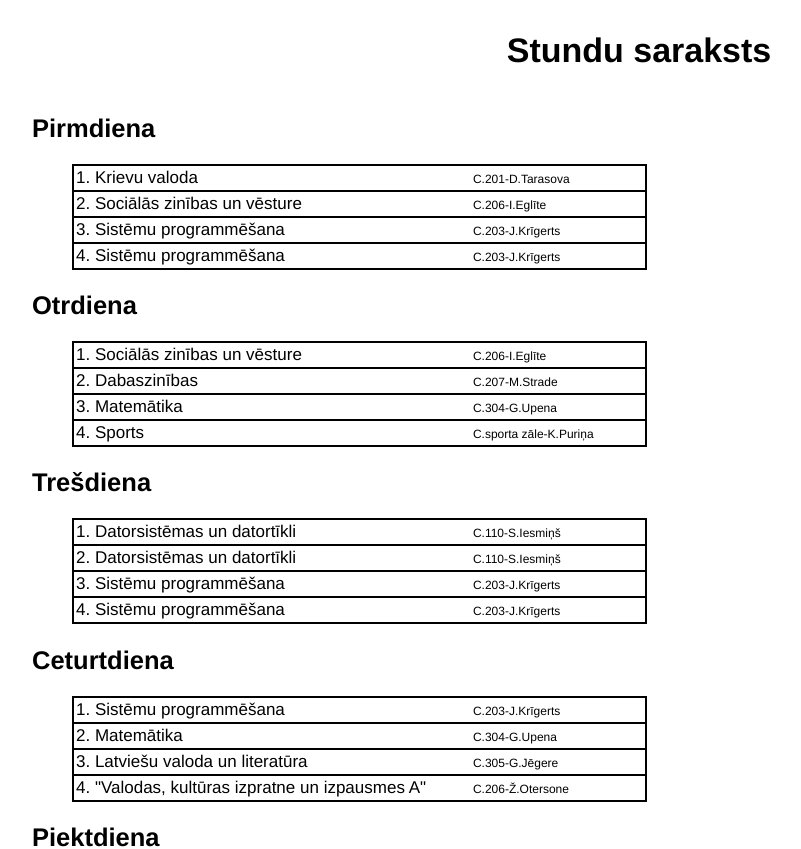
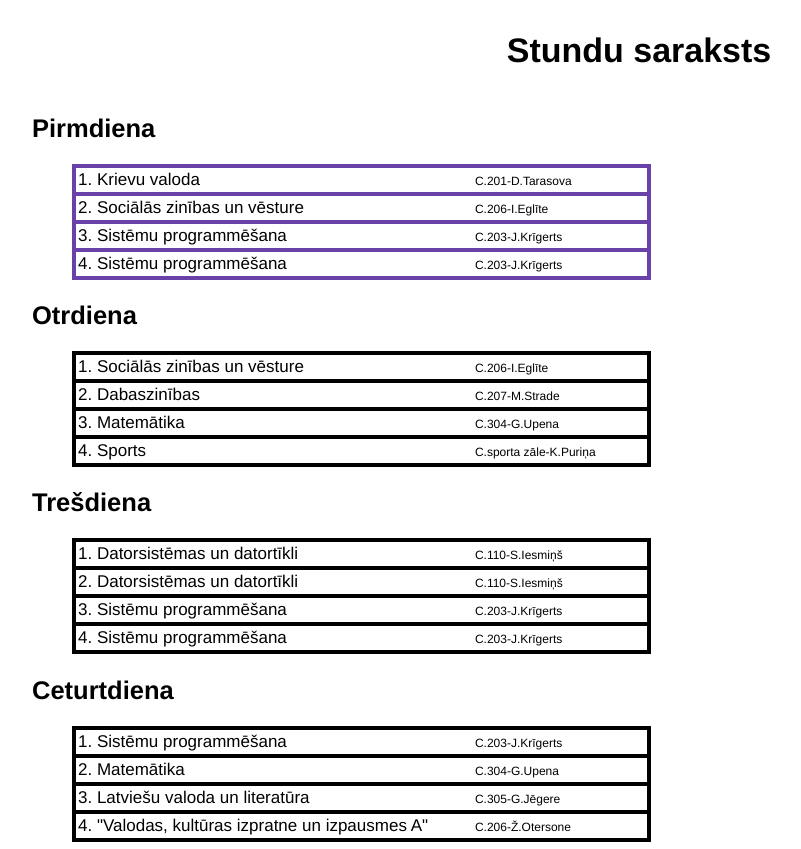
Before and after one commit to Chee3se/stundu-saraksts-IPa22, a React (Create React App) app: page / in a window 1280 px wide. Shown: the top 849 px of the page, without its empty margins (26-827 px from the left). Built offline with nearby package versions, Linux system fonts and the light colour scheme.

Commit message:
dates (i dont get any)

```diff
--- a/package.json
+++ b/package.json
@@ -8,7 +8,7 @@
     "@testing-library/user-event": "^13.5.0",
     "react": "^18.2.0",
     "react-dom": "^18.2.0",
-    "react-scripts": "5.0.1",
+    "react-scripts": "^5.0.1",
     "web-vitals": "^2.1.4"
   },
   "scripts": {
--- a/src/App.css
+++ b/src/App.css
@@ -20,13 +20,13 @@ ul {
 }
 li {
   padding: 2px;
-  border: 2px solid black;
+  border: 4px solid black;
   border-bottom: none;
   list-style: none;
   width: 100%;
 }
 li:last-child {
-  border: 2px solid;
+  border: 4px solid;
 }
 .kab {
   display: inline-block;
@@ -39,3 +39,29 @@ li:last-child {
   width: 70%;
   margin: 0px;
 }
+.active>li {
+  border: 4px solid;
+  border-bottom: none;
+  animation: colorRotate 6s linear 0s infinite;
+}
+.active>li:last-child {
+  border: 4px solid;
+}
+
+@keyframes colorRotate {
+  from {
+    border-color: #4e4ec2;
+  }
+  10% {
+    border-color: #016fb9;
+  }
+  50% {
+    border-color: #01c401;
+  }
+  75% {
+    border-color: #b6256d;
+  }
+  100% {
+    border-color: #4c4cbe;
+  }
+}
--- a/src/App.js
+++ b/src/App.js
@@ -1,11 +1,13 @@
 import './App.css';
 import Stundas from "./Stundas";
+import Tagad from "./Tagad"
 
 export default function App() {
   return (
     <div className="App">
       <h1>Stundu saraksts</h1>
       <Stundas className="Stundas"/>
+      <Tagad />
     </div>
   );
 }
--- a/src/Stundas.js
+++ b/src/Stundas.js
@@ -1,18 +1,20 @@
-import React from "react";
-import StunduSaraksts from "./StunduSaraksts.json"
+import StunduSaraksts from "./StunduSaraksts.json";
 
-const stundas = StunduSaraksts;
+const stundas = StunduSaraksts[1];
+const now = new Date();
+let day = 0;
 
 export default function Stundas() {
     return (
         <div className="Stundas">
         {Object.entries(stundas).map(entry => {
+            day++
             return (
                 <>
                 <h2>{entry[0]}</h2>
-                <ul>
+                <ul className={day == now.getDay() ? 'active' : null}>
                 {entry[1].map((item, i) => {
-                return <li><p className="stun">{(i+1) + `. ` + item.stunda}</p><p className="kab">{item.kabinets + `-` + item.skolotaja}</p></li>}
+                return <li key={entry[0] + `s ` + (i+1) + `. stunda`}><p className="stun">{(i+1) + `. ` + item.stunda}</p><p className="kab">{item.kabinets + `-` + item.skolotaja}</p></li>}
                 )}
                 </ul>
                 </>
--- a/src/StunduSaraksts.json
+++ b/src/StunduSaraksts.json
@@ -1,5 +1,6 @@
-{
-    "Pirmdiena":
+[
+    "25/09/2023",
+    {"Pirmdiena":
     [{
         "stunda": "Krievu valoda",
         "kabinets": "C.201",
@@ -93,5 +94,5 @@
         "stunda": "Sociālās zinības un vēsture",
         "kabinets": "C.206",
         "skolotaja": "I.Eglīte"
-    }]
-}
+    }]}
+]
--- /dev/null
+++ b/src/Tagad.js
@@ -0,0 +1,26 @@
+import StunduSaraksts from "./StunduSaraksts.json";
+
+const stundas = StunduSaraksts[1];
+const now = new Date();
+const StunduLaiki = [
+    ["8:30:00", "9:55:00"],
+    ["10:15:00", "11:40:00"],
+    ["12:30:00", "13:55:00"],
+    ["14:00:00", "15:25:00"]
+];
+let id = 0;
+
+
+export default function Tagad() {
+    return (
+        <div className="Stunda">
+        {Object.entries(stundas).map(entry => {
+            id++
+            if (now.getDay()==id) {
+                console.log(now < new Date(now.getFullYear()+"-"+(now.getMonth()+1)+"-"+now.getDate()+" "+StunduLaiki[0][0]))
+                //Line above is very important!!!
+            }
+        })}
+        </div>
+    )
+}
```
Also changed, not shown: 1 other file (tests, documents, lock files or other folders).
